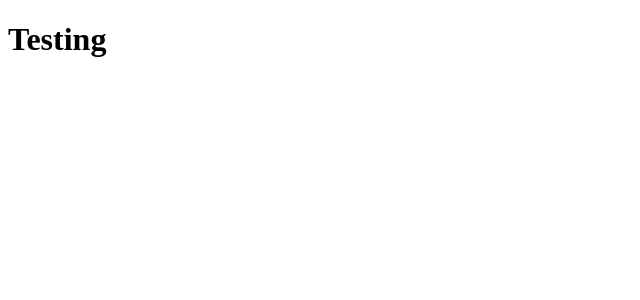
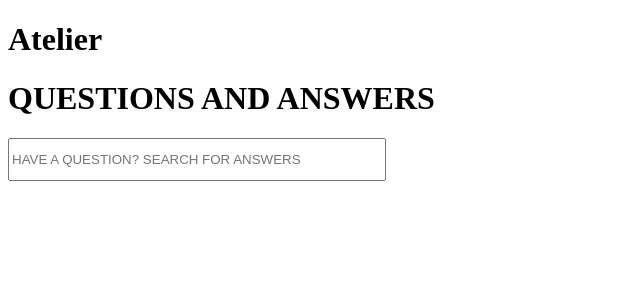
Before and after one commit to rpp36-fec-lexicon/FEC, a React app: page / in a window 1280 px wide. Shown: the top 300 px of the page, without its empty margins (0-640 px from the left). Built offline with nearby package versions, Linux system fonts and the light colour scheme; the HTML template or start-up script is replaced by a standard one.

Commit message:
qa progress

```diff
--- a/client/src/index.jsx
+++ b/client/src/index.jsx
@@ -1,15 +1,18 @@
 import React from 'react';
 import ReactDOM from 'react-dom/client';
+import SearchQuestion from './components/questionsAndAnswers/components/SearchQuestion.jsx'
 
-const App = () => {
-  return (
-    <div>
-      <h1>Testing</h1>
-    </div>
-  );
+class App extends React.Component {
+  render () {
+    return (
+      <div>
+        <h1>Atelier</h1>
+        <SearchQuestion/>
+      </div>
+    );
+  }
 }
 
 export default App;
 
-
 ReactDOM.createRoot(document.getElementById('app')).render(<App />);
```
Also changed, not shown: 1 other file (tests, documents, lock files or other folders).
